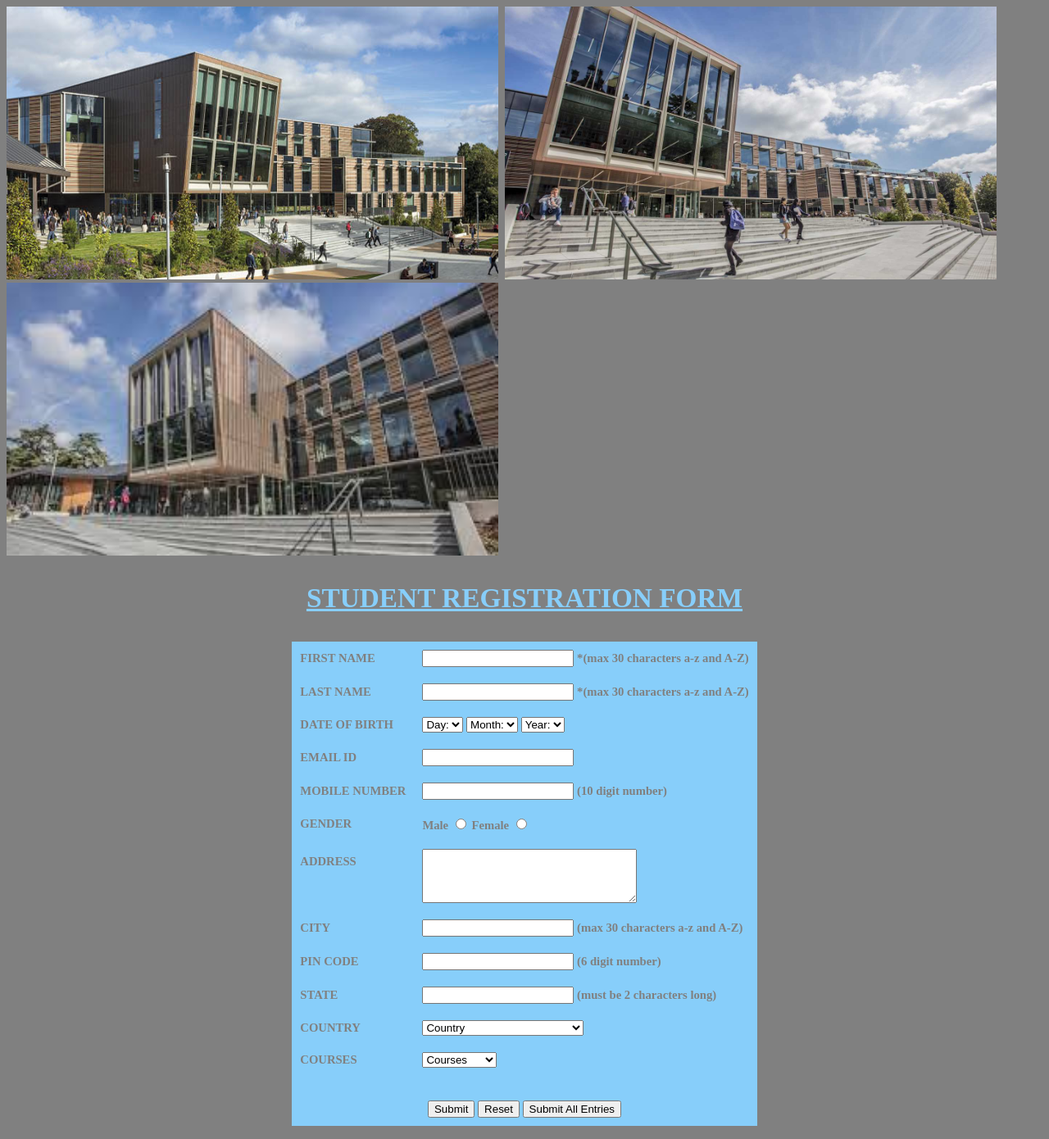
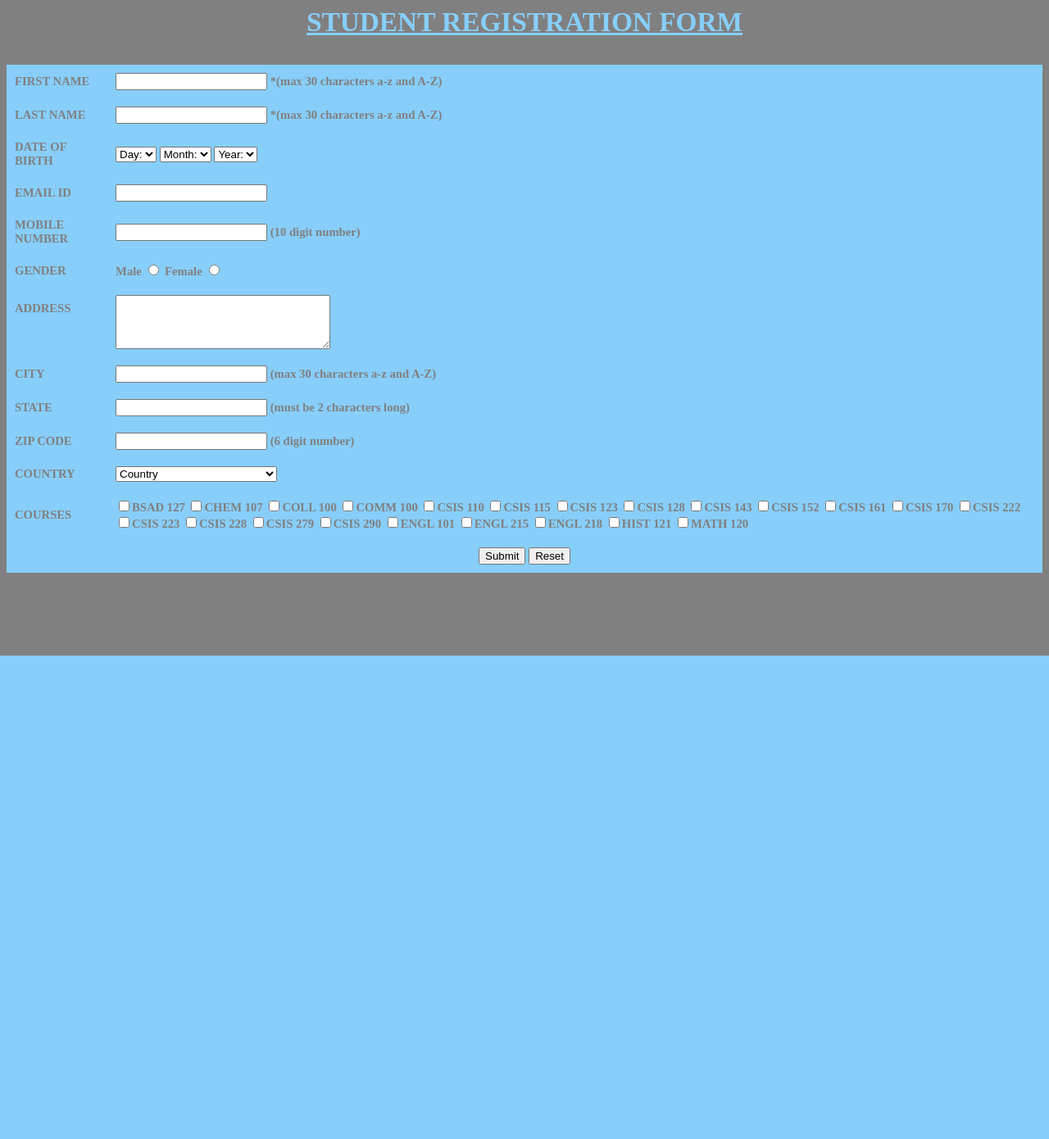
Before and after one commit to Jwarfield815/php-class-projects, a PHP site: page / in a window 1280 px wide. Shown: the whole page at 82% size. After the commit the page ends 800 px from the top, so only its background shows below. Run offline with PHP 8.4, Linux system fonts and the light colour scheme.

Commit message:
Validated Fields and Sent Them to a PHP File

```diff
--- a/final_project_excercise/index.css
+++ b/final_project_excercise/index.css
@@ -21,9 +21,17 @@ table {
 }
 
 table.inner {
-  border: 0px
+  border: 0px;
 }
 
 body {
   background-color: grey;
 }
+
+div#message {
+  margin-bottom: 10px;
+  font-size: 20pt;
+  font-weight: bold;
+  font-family: TimesNewRoman;
+  color: rgb(255, 199, 125);
+}
--- a/final_project_excercise/index.js
+++ b/final_project_excercise/index.js
@@ -1,5 +1,5 @@
 /**
- * This project allows the user to register multiple students for school.
+ * This project allows the user to register students for school.
  *
  * Names: Nathanael Nading
  *        Aaron Adams
@@ -7,26 +7,11 @@
  * Date:  April 15, 2020
  */
 
-var entries = []; // holds the user's list of entries
 var form = document.getElementsByTagName("form")[0]; // holds the student registration form
-var successMessage = document.getElementById("submitSuccess"); // used to display a success message when the
-                                                               // user successfully submits an entry
+var message = document.getElementById("message");       // used to display a message when the
+                                                        // user submits an entry
 // a list of state abbreviations
 var states = ['AL', 'MO', 'AK', 'MT', 'AZ', 'NE', 'AR', 'NV', 'CA', 'NH', 'CO', 'NJ', 'CT', 'NM', 'DE', 'NY', 'DC', 'NC', 'FL', 'ND', 'GA', 'OH', 'HI', 'OK', 'ID', 'OR', 'IL', 'PA', 'IN', 'RI', 'IA', 'SC', 'KS', 'SD', 'KY', 'TN', 'LA', 'TX', 'ME', 'UT', 'MD', 'VT', 'MA', 'VA', 'MI', 'WA', 'MN', 'WV', 'MS', 'WI', 'WY'];
-
-// when the window loads, add the years from the current year to 1945 as options to the Birthday_Year select element
-window.addEventListener('load', (event) => {
-  const options = document.getElementById('Birthday_Year');
-  let option;
-
-  for (let counter = new Date().getFullYear(); counter >= 1945; counter--) {
-    option = document.createElement('option');
-    option.value = counter;
-    option.textContent = counter;
-
-    options.appendChild(option);
-  }
-});
 
 /**
  * takes the fields from the form and ensures the requirements are met, specifically:
@@ -98,128 +83,15 @@ function ensureRequirementsAreMet(elements) {
   return errorMessage;
 }
 
-/**
- * removes the birthday fields from the entry and adds in a new, formatted birthday field
- * @param {Array} entry a list of fields from the form
- * @returns {Array} the list of fields from the form with formatted birthday fields (if applicable)
- */
-function formatBirthday(entry) {
-  // the submitted fields which are a part of the birthday information
-  var dateInfo = entry.filter(field => {
-    return field.name === "Birthday_day" || field.name === "Birthday_Month" || field.name === "Birthday_Year";
-  });
-
-  // if there are birthday fields, then check which birthday fields there are
-  if (dateInfo.length > 0) {
-    // if all of the birthday fields are provided, then add all of the birthday information to the entry
-    if (dateInfo.length === 3) {
-      entry.push({ name: "Birthday", value: `${dateInfo[1].value} ${dateInfo[0].value}, ${dateInfo[2].value}` });
-    } else if (dateInfo[0].name === "Birthday_day" && dateInfo[1].name === "Birthday_Month") { // if the birth day and birth month are provided, then format them and add them to the entry
-      entry.push({ name: "Birthday", value: `${dateInfo[1].value} ${dateInfo[0].value}` });
-    } else if (dateInfo[0].name === "Birthday_Month" && dateInfo[1].name === "Birthday_Year") { // if the birth month and birth year are provided, then format them and add them to the entry
-      entry.push({ name: "Birthday", value: `${dateInfo[0].value}, ${dateInfo[1].value}` });
-    }
-  }
-
-  // remove the birthday fields from the entry
-  entry = entry.filter(field => {
-    return field.name !== "Birthday_day" && field.name !== "Birthday_Month" && field.name !== "Birthday_Year"
-  });
-
-  return entry;
-}
-
 // when the submit button is clicked, check the submitted form fields and ensure they include the required fields
 // if they do, then allow the form to submit; otherwise, prevent the form from submitting, display an error message,
-// and remove the successful submit message
+// and remove the (possibly) successful submit message
 document.querySelector("input[type=submit]").addEventListener("click", (event) => {
   var errorMessage = ensureRequirementsAreMet(Object.entries(event.srcElement.form.elements).map(element => element[1]));
 
   if (errorMessage !== "Error: not all of the required fields were provided.") {
     event.preventDefault();
     window.alert(errorMessage);
-    successMessage.innerHTML = "";
+    message.textContent = "";
   }
 });
-
-// when the form has been subitted and the correct fields have been provided, remove the empty fields, format
-// the birthday field, add the entry to the entries list, clear the form, and display a successful submission message
-form.addEventListener("submit", (event) => {
-  event.preventDefault();
-
-  var entry = Object.entries(event.srcElement.elements).filter((element) => {
-    // if the field has a value, it can continue along the chain of checks
-    if (element[1].value !== "" && element[1].value !== "-1" && element[1].name !== "") {
-      // the field "Gender" is a checkbox; since checkboxes always have a value, this checks if the checkbox is checked
-      return element[1].name !== "Gender" || element[1].checked;
-    }
-    // if the field does not have a value, then remove it from the entries
-    return false;
-  }).map(element => {
-    // returns an easier to use version of the field
-    return { name: element[1].name, value: element[1].value };
-  });
-
-  entry = formatBirthday(entry);
-
-  entries.push(entry);
-
-  document.querySelector("input[type=reset]").click();
-  successMessage.innerHTML = "Entry Submitted Successfully";
-});
-
-// when all of the entries are submitted, a final entry is added if there are any fields with a value,
-// the entries are checked to see if there are any, and the entries are displayed to the user
-document.getElementById("submitAll").addEventListener("click", (event) => {
-  // the errorMessage used for the ensureRequirementsAreMet function
-  var errorMessage = "Error: not all of the required fields were provided.";
-
-  event.preventDefault();
-
-  var entry = Object.entries(event.srcElement.form.elements).filter((element) => {
-    // if the field has a value, it can continue along the chain of checks
-    if (element[1].value !== "" && element[1].value !== "-1" && element[1].name !== "") {
-      // the field "Gender" is a checkbox; since checkboxes always have a value, this checks if the checkbox is checked
-      return element[1].name !== "Gender" || element[1].checked;
-    }
-    // if the field does not have a value, then remove it from the entries
-    return false;
-  }).map(element => {
-    // returns an easier to use version of the field
-    return { name: element[1].name, value: element[1].value };
-  });
-
-  entries.push(formatBirthday(entry));
-
-  // if the final entry has no completed fields, then the user just wants to submit the already created entries, so the last entry is deleted
-  if (entries[entries.length - 1].length === 0) {
-    entries.pop();
-  } else { // if the final entry has completed fields, ensure they include the required fields
-    errorMessage = ensureRequirementsAreMet(Object.entries(event.srcElement.form.elements).map(element => element[1]));
-  }
-
-  // if not all of the required fields were filled, display an error message
-  if (errorMessage !== "Error: not all of the required fields were provided.") {
-    entries.pop();
-    window.alert(errorMessage);
-    successMessage.innerHTML = "";
-  } else if (entries.length === 0) { // if there have been no entries submitted, display an error message
-    window.alert("Error: no entries have been submitted.");
-    successMessage.innerHTML = "";
-  } else { // if the required fields were filled format and display the entries
-    var entriesString = "";
-    // fills the entries string with a formatted version of the submitted entries
-    entries.forEach(entry => {
-      entry.forEach((field) => {
-        entriesString += `<div style='font-family:TimesNewRoman;color:grey;font-size:11pt;font-style:normal;font-weight:bold;text-align:center;background-color:lightskyblue;'>
-            ${field.name.replace("_", " ")}: ${field.value}
-            </div>`;
-      });
-      entriesString += "<br />";
-    });
-
-    // display the entries string as HTML
-    document.write(entriesString);
-    document.getElementsByTagName('html')[0].style.backgroundColor = 'gray';
-  }
-});
--- a/final_project_excercise/index.html
+++ b/final_project_excercise/index.php
@@ -8,22 +8,25 @@
 -->
 
 <html>
-<img src="RoyalHolloway.jpg" alt="RoyalHolloway" style="float:left" width="600" height="333"> &nbsp;
-<img src="emily-davison-building.jpg" alt="emily-davison-building" width="600" height="333"> &nbsp;
-<img src="SideBuilding.jpg" alt="SideBuilding" width="600" height="333">
 
 <head>
   <link rel="stylesheet" href="index.css">
   <title>Student Registration Form</title>
-
 </head>
 
 <body>
   <center>
     <h3>STUDENT REGISTRATION FORM</h3>
 
+    <div id="message">
+      <?php
+        if (array_key_exists('message', $_GET)) {
+          echo str_replace('<', '', $_GET['message']);
+        }
+      ?>
+    </div>
 
-    <form>
+    <form action='addToDatabase.php' method='post'>
       <table align="center" cellpadding="10">
 
         <!----- First Name ---------------------------------------------------------->
@@ -47,7 +50,7 @@
           <td>DATE OF BIRTH</td>
 
           <td>
-            <select name="Birthday_day" id="Birthday_Day">
+            <select name="Birthday_Day" id="Birthday_Day">
               <option value="-1">Day:</option>
               <option value="1">1</option>
               <option value="2">2</option>
@@ -104,6 +107,11 @@
 
             <select name="Birthday_Year" id="Birthday_Year">
               <option value="-1">Year:</option>
+              <?php
+                for ($i = date("Y"); $i >= 1945; $i--) {
+                  echo "<option value=" . $i . ">" . $i . "</option>";
+                }
+              ?>
             </select>
           </td>
         </tr>
@@ -146,19 +154,19 @@
           </td>
         </tr>
 
-        <!----- Pin Code ---------------------------------------------------------->
-        <tr>
-          <td>PIN CODE</td>
-          <td><input type="text" name="Pin_Code" maxlength="6" />
-            (6 digit number)
-          </td>
-        </tr>
-
         <!----- State ---------------------------------------------------------->
         <tr>
           <td>STATE</td>
           <td><input type="text" name="State" maxlength="2" />
             (must be 2 characters long)
+          </td>
+        </tr>
+
+        <!----- Zip Code ---------------------------------------------------------->
+        <tr>
+          <td>ZIP CODE</td>
+          <td><input type="text" name="Zip_Code" maxlength="6" />
+            (6 digit number)
           </td>
         </tr>
 
@@ -178,52 +186,41 @@
         <tr>
           <td>COURSES</td>
           <td>
-            <select name='Courses'>
-              <option value='-1'>Courses</option>
-
-              <option value='BSAD 127'>BSAD 127</option>
-              <option value='CHEM 107'>CHEM 107</option>
-              <option value='COLL 100'>COLL 100</option>
-              <option value='COMM 100'>COMM 100</option>
-              <option value='CSIS 110'>CSIS 110</option>
-              <option value='CSIS 115'>CSIS 115</option>
-              <option value='CSIS 123'>CSIS 123</option>
-              <option value='CSIS 128'>CSIS 128</option>
-              <option value='CSIS 143'>CSIS 143</option>
-              <option value='CSIS 152'>CSIS 152</option>
-              <option value='CSIS 161'>CSIS 161</option>
-              <option value='CSIS 170'>CSIS 170</option>
-              <option value='CSIS 222'>CSIS 222</option>
-              <option value='CSIS 223'>CSIS 223</option>
-              <option value='CSIS 228'>CSIS 228</option>
-              <option value='CSIS 279'>CSIS 279</option>
-              <option value='CSIS 290'>CSIS 290</option>
-              <option value='ENGL 101'>ENGL 101</option>
-              <option value='ENGL 215'>ENGL 215</option>
-              <option value='ENGL 218'>ENGL 218</option>
-              <option value='HIST 121'>HIST 121</option>
-              <option value='MATH 120'>MATH 120</option>
-            </select>
+            <input type='checkbox' name='Courses[]' value='BSAD 127'>BSAD 127</input>
+            <input type='checkbox' name='Courses[]' value='CHEM 107'>CHEM 107</input>
+            <input type='checkbox' name='Courses[]' value='COLL 100'>COLL 100</input>
+            <input type='checkbox' name='Courses[]' value='COMM 100'>COMM 100</input>
+            <input type='checkbox' name='Courses[]' value='CSIS 110'>CSIS 110</input>
+            <input type='checkbox' name='Courses[]' value='CSIS 115'>CSIS 115</input>
+            <input type='checkbox' name='Courses[]' value='CSIS 123'>CSIS 123</input>
+            <input type='checkbox' name='Courses[]' value='CSIS 128'>CSIS 128</input>
+            <input type='checkbox' name='Courses[]' value='CSIS 143'>CSIS 143</input>
+            <input type='checkbox' name='Courses[]' value='CSIS 152'>CSIS 152</input>
+            <input type='checkbox' name='Courses[]' value='CSIS 161'>CSIS 161</input>
+            <input type='checkbox' name='Courses[]' value='CSIS 170'>CSIS 170</input>
+            <input type='checkbox' name='Courses[]' value='CSIS 222'>CSIS 222</input>
+            <input type='checkbox' name='Courses[]' value='CSIS 223'>CSIS 223</input>
+            <input type='checkbox' name='Courses[]' value='CSIS 228'>CSIS 228</input>
+            <input type='checkbox' name='Courses[]' value='CSIS 279'>CSIS 279</input>
+            <input type='checkbox' name='Courses[]' value='CSIS 290'>CSIS 290</input>
+            <input type='checkbox' name='Courses[]' value='ENGL 101'>ENGL 101</input>
+            <input type='checkbox' name='Courses[]' value='ENGL 215'>ENGL 215</input>
+            <input type='checkbox' name='Courses[]' value='ENGL 218'>ENGL 218</input>
+            <input type='checkbox' name='Courses[]' value='HIST 121'>HIST 121</input>
+            <input type='checkbox' name='Courses[]' value='MATH 120'>MATH 120</input>
           </td>
-        </tr>
-
-        <!----- Submit Success Message ------------------------------------------->
-        <tr>
-          <td id="submitSuccess"></td>
         </tr>
 
         <!----- Submit and Reset ------------------------------------------------->
         <tr>
-          <td colspan="3" align="center">
+          <td colspan="2" align="center">
             <input type="submit" value="Submit">
             <input type="reset" value="Reset">
-            <input id="submitAll" type="button" value="Submit All Entries">
           </td>
         </tr>
       </table>
-
     </form>
-    <script src="index.js"></script>
+    <script src='index.js'></script>
 </body>
 
 </html>
```
Also changed, not shown: final_project_excercise/addToDatabase.php (added, +47 -0 lines), final_project_excercise/RoyalHolloway.jpg (deleted), final_project_excercise/SideBuilding.jpg (deleted), final_project_excercise/emily-davison-building.jpg (deleted).
